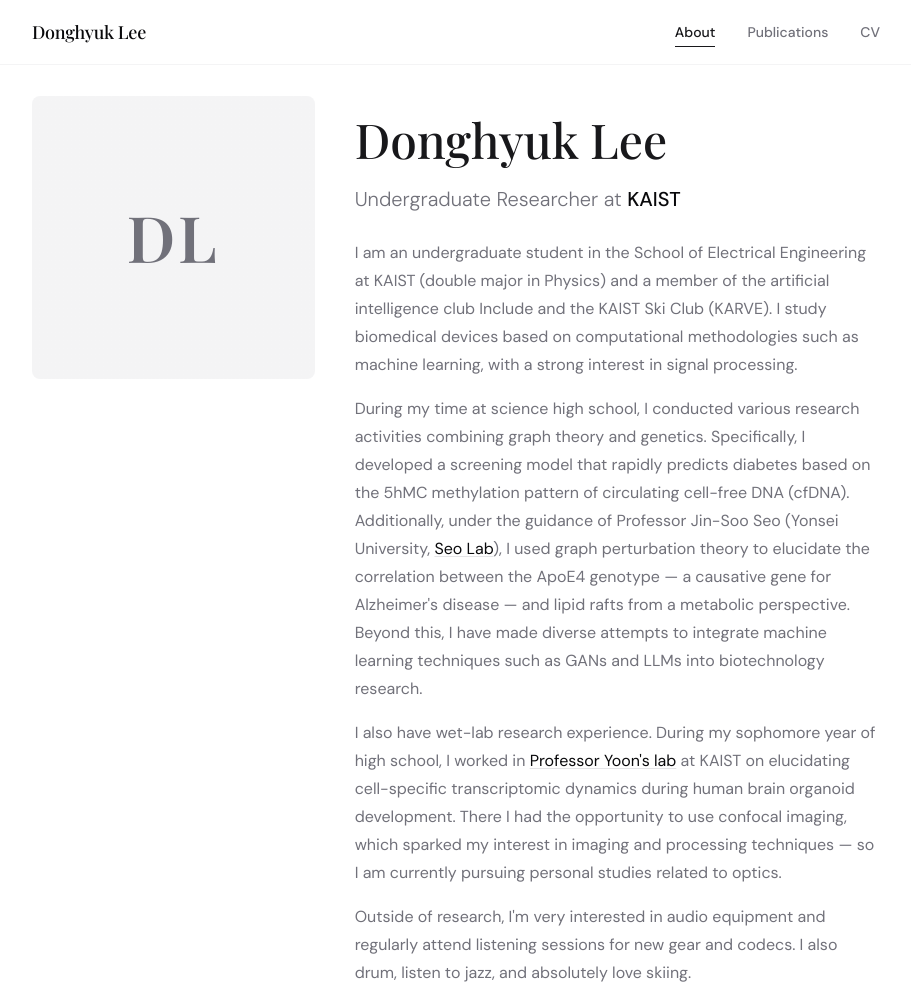
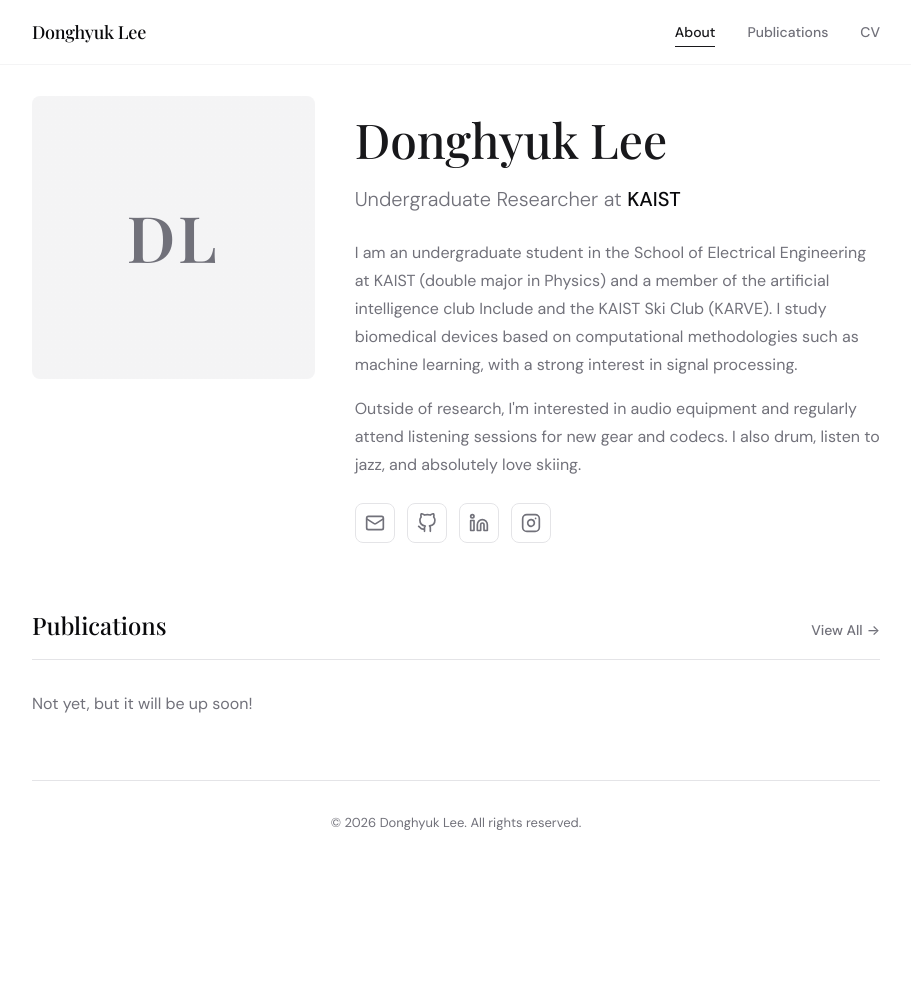
Before and after one commit to donghyuklee1/page1, a plain HTML site: page index.html in a window 1280 px wide. Shown: the top 990 px of the page, without its empty margins (184-1095 px from the left). After the commit the page ends 913 px from the top, so only its background shows below. Drawn offline with nearby package versions, Linux system fonts and the light colour scheme; a web font is replaced by a local one.

Commit message:
Update index.html

```diff
--- a/index.html
+++ b/index.html
@@ -63,31 +63,7 @@
               signal processing.
             </p>
             <p>
-              During my time at science high school, I conducted various research
-              activities combining graph theory and genetics. Specifically, I
-              developed a screening model that rapidly predicts diabetes based on
-              the 5hMC methylation pattern of circulating cell-free DNA (cfDNA).
-              Additionally, under the guidance of Professor Jin-Soo Seo (Yonsei
-              University,
-              <a href="http://seolaboratory.org/" target="_blank" rel="noopener">Seo Lab</a>),
-              I used graph perturbation theory to elucidate the correlation
-              between the ApoE4 genotype — a causative gene for Alzheimer's
-              disease — and lipid rafts from a metabolic perspective. Beyond
-              this, I have made diverse attempts to integrate machine learning
-              techniques such as GANs and LLMs into biotechnology research.
-            </p>
-            <p>
-              I also have wet-lab research experience. During my sophomore year
-              of high school, I worked in
-              <a href="https://www.yoonlab.info/" target="_blank" rel="noopener">Professor Yoon's lab</a>
-              at KAIST on elucidating cell-specific transcriptomic dynamics
-              during human brain organoid development. There I had the
-              opportunity to use confocal imaging, which sparked my interest in
-              imaging and processing techniques — so I am currently pursuing
-              personal studies related to optics.
-            </p>
-            <p>
-              Outside of research, I'm very interested in audio equipment and
+              Outside of research, I'm interested in audio equipment and
               regularly attend listening sessions for new gear and codecs. I also
               drum, listen to jazz, and absolutely love skiing.
             </p>
```
